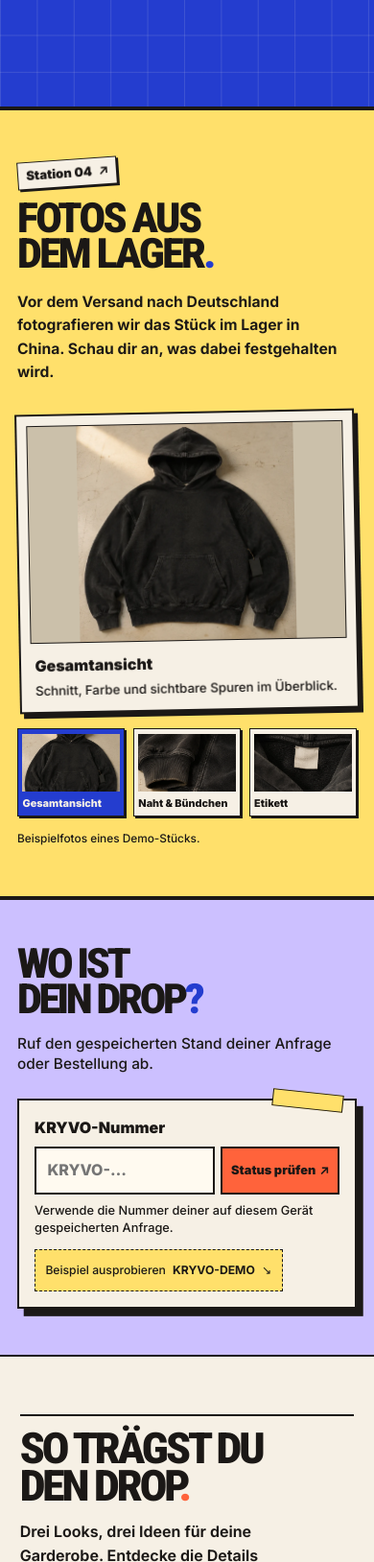
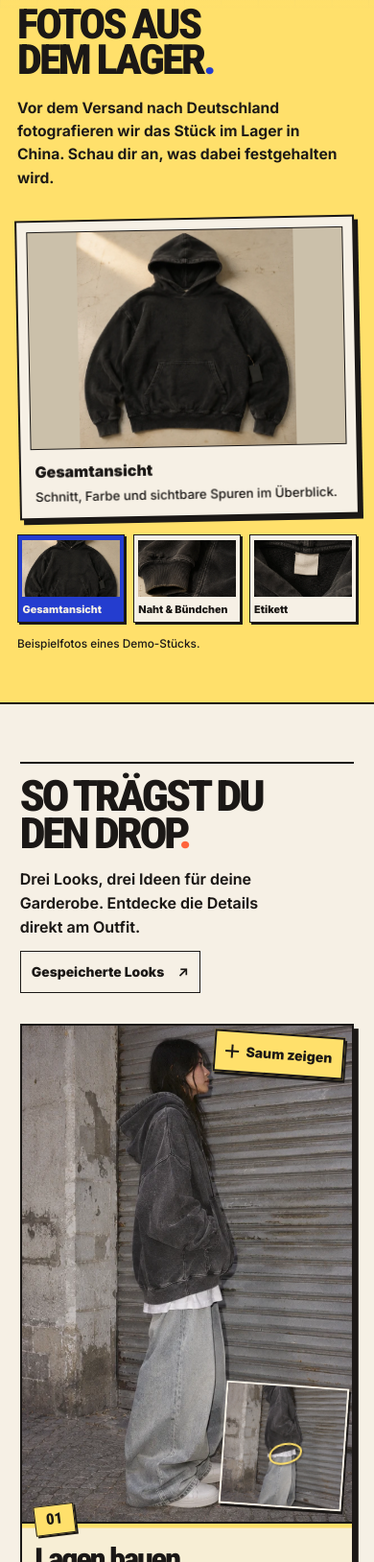
Before and after one commit to FromROMDANan/kryvo, a plain HTML site: page index.html in a window 390 px wide. Shown: the part 4735-6363 px from the top of the page at 96% size. Drawn offline with Linux system fonts and the light colour scheme.

Commit message:
Refine the route exit and mobile styling

```diff
--- a/index.html
+++ b/index.html
@@ -9,19 +9,19 @@
   <link rel="icon" href="assets/favicon.png" type="image/png">
   <link rel="stylesheet" href="assets/fonts.css">
   <link rel="stylesheet" href="site.css?v=2">
-  <link rel="stylesheet" href="route.css?v=6">
+  <link rel="stylesheet" href="route.css?v=7">
   <link rel="stylesheet" href="warehouse.css">
   <link rel="stylesheet" href="tracking.css">
-  <link rel="stylesheet" href="styling.css">
+  <link rel="stylesheet" href="styling.css?v=2">
   <link rel="stylesheet" href="story.css">
   <link rel="stylesheet" href="commerce.css">
   <link rel="stylesheet" href="catalog.css">
   <link rel="stylesheet" href="product.css">
   <script defer src="shop.js"></script>
-  <script defer src="route.js?v=6"></script>
+  <script defer src="route.js?v=7"></script>
   <script defer src="warehouse.js"></script>
   <script defer src="tracking.js"></script>
-  <script defer src="styling.js"></script>
+  <script defer src="styling.js?v=2"></script>
   <script defer src="story.js?v=2"></script>
   <script defer src="product.js"></script>
 </head>
@@ -233,61 +233,6 @@
         <button type="button" data-warehouse-tab="naht" aria-controls="lager-naht" aria-pressed="false"><img src="assets/qc-seam.webp" alt="" width="78" height="78" loading="lazy"><span>Naht &amp; Bündchen</span><b aria-hidden="true">↗</b></button>
         <button type="button" data-warehouse-tab="etikett" aria-controls="lager-etikett" aria-pressed="false"><img src="assets/qc-tag.webp" alt="" width="78" height="78" loading="lazy"><span>Etikett</span><b aria-hidden="true">↗</b></button>
         <span class="warehouse-example">Beispielfotos eines Demo-Stücks.</span>
-      </div>
-    </div>
-  </div>
-</section>
-    <section class="kr-tracking" id="tracking" aria-labelledby="kr-tracking-title" data-tracking>
-  <div class="kr-tracking__inner wrap">
-    <header class="kr-tracking__intro">
-      <h2 id="kr-tracking-title">Wo ist <br>dein Drop<span>?</span></h2>
-      <p>Ruf den gespeicherten Stand deiner Anfrage oder Bestellung ab.</p>
-    </header>
-    <div class="kr-tracking__paper">
-      <form class="kr-tracking__form" data-tracking-form novalidate>
-        <label for="kr-tracking-number">KRYVO-Nummer</label>
-        <div class="kr-tracking__input-row">
-          <input id="kr-tracking-number" name="tracking" placeholder="KRYVO-…" maxlength="40" required autocomplete="off" autocapitalize="characters" spellcheck="false" aria-describedby="kr-tracking-help">
-          <button type="submit" class="kr-tracking__submit">Status prüfen <span aria-hidden="true">↗</span></button>
-        </div>
-        <p id="kr-tracking-help" class="kr-tracking__help">Verwende die Nummer deiner auf diesem Gerät gespeicherten Anfrage.</p>
-        <button type="button" class="kr-tracking__example" data-tracking-example>Beispiel ausprobieren <strong>KRYVO-DEMO</strong> <span aria-hidden="true">↘</span></button>
-        <p class="kr-tracking__message" data-tracking-message role="status" aria-atomic="true"></p>
-      </form>
-      <div class="kr-tracking__result" data-tracking-result aria-label="Sendungsverlauf" hidden>
-        <div class="kr-tracking__summary">
-          <div>
-            <p class="kr-tracking__reference" data-tracking-reference></p>
-            <h3 data-tracking-status></h3>
-          </div>
-          <p class="kr-tracking__note" data-tracking-note></p>
-        </div>
-        <ol class="kr-tracking__steps" aria-label="Etappen">
-          <li data-tracking-stage="received">
-            <span class="kr-tracking__step-title">Anfrage erfasst</span>
-            <time hidden></time>
-          </li>
-          <li data-tracking-stage="preparing">
-            <span class="kr-tracking__step-title">In Vorbereitung</span>
-            <time hidden></time>
-          </li>
-          <li data-tracking-stage="photographed">
-            <span class="kr-tracking__step-title">Im Lager fotografiert</span>
-            <time hidden></time>
-          </li>
-          <li data-tracking-stage="shipping">
-            <span class="kr-tracking__step-title">Unterwegs</span>
-            <time hidden></time>
-          </li>
-          <li data-tracking-stage="arrived">
-            <span class="kr-tracking__step-title">In Deutschland</span>
-            <time hidden></time>
-          </li>
-          <li data-tracking-stage="delivered">
-            <span class="kr-tracking__step-title">Zugestellt</span>
-            <time hidden></time>
-          </li>
-        </ol>
       </div>
     </div>
   </div>
@@ -547,6 +492,61 @@
         </div>
       </div>
     </section>
+    <section class="kr-tracking" id="tracking" aria-labelledby="kr-tracking-title" data-tracking>
+  <div class="kr-tracking__inner wrap">
+    <header class="kr-tracking__intro">
+      <h2 id="kr-tracking-title">Wo ist <br>dein Drop<span>?</span></h2>
+      <p>Ruf den gespeicherten Stand deiner Anfrage oder Bestellung ab.</p>
+    </header>
+    <div class="kr-tracking__paper">
+      <form class="kr-tracking__form" data-tracking-form novalidate>
+        <label for="kr-tracking-number">KRYVO-Nummer</label>
+        <div class="kr-tracking__input-row">
+          <input id="kr-tracking-number" name="tracking" placeholder="KRYVO-…" maxlength="40" required autocomplete="off" autocapitalize="characters" spellcheck="false" aria-describedby="kr-tracking-help">
+          <button type="submit" class="kr-tracking__submit">Status prüfen <span aria-hidden="true">↗</span></button>
+        </div>
+        <p id="kr-tracking-help" class="kr-tracking__help">Verwende die Nummer deiner auf diesem Gerät gespeicherten Anfrage.</p>
+        <button type="button" class="kr-tracking__example" data-tracking-example>Beispiel ausprobieren <strong>KRYVO-DEMO</strong> <span aria-hidden="true">↘</span></button>
+        <p class="kr-tracking__message" data-tracking-message role="status" aria-atomic="true"></p>
+      </form>
+      <div class="kr-tracking__result" data-tracking-result aria-label="Sendungsverlauf" hidden>
+        <div class="kr-tracking__summary">
+          <div>
+            <p class="kr-tracking__reference" data-tracking-reference></p>
+            <h3 data-tracking-status></h3>
+          </div>
+          <p class="kr-tracking__note" data-tracking-note></p>
+        </div>
+        <ol class="kr-tracking__steps" aria-label="Etappen">
+          <li data-tracking-stage="received">
+            <span class="kr-tracking__step-title">Anfrage erfasst</span>
+            <time hidden></time>
+          </li>
+          <li data-tracking-stage="preparing">
+            <span class="kr-tracking__step-title">In Vorbereitung</span>
+            <time hidden></time>
+          </li>
+          <li data-tracking-stage="photographed">
+            <span class="kr-tracking__step-title">Im Lager fotografiert</span>
+            <time hidden></time>
+          </li>
+          <li data-tracking-stage="shipping">
+            <span class="kr-tracking__step-title">Unterwegs</span>
+            <time hidden></time>
+          </li>
+          <li data-tracking-stage="arrived">
+            <span class="kr-tracking__step-title">In Deutschland</span>
+            <time hidden></time>
+          </li>
+          <li data-tracking-stage="delivered">
+            <span class="kr-tracking__step-title">Zugestellt</span>
+            <time hidden></time>
+          </li>
+        </ol>
+      </div>
+    </div>
+  </div>
+</section>
   </main>
   <footer class="footer">
     <div class="wrap footer-inner">
--- a/route.css
+++ b/route.css
@@ -358,6 +358,48 @@
 
 .kr-journey__readout [data-journey-active] { visibility: visible; }
 
+.kr-journey + .warehouse {
+  position: relative;
+  background-image:
+    linear-gradient(to bottom, transparent, var(--yellow) 5rem),
+    linear-gradient(#243dcf22 1px, transparent 1px),
+    linear-gradient(90deg, #243dcf22 1px, transparent 1px);
+  background-size: 100% 100%, 2.4rem 2.4rem, 2.4rem 2.4rem;
+}
+
+.kr-journey + .warehouse::before,
+.kr-journey + .warehouse::after {
+  content: '';
+  position: absolute;
+  pointer-events: none;
+}
+
+.kr-journey + .warehouse::before {
+  top: -2.7rem;
+  left: 50%;
+  width: clamp(2.7rem, 8vw, 5.5rem);
+  height: 2.45rem;
+  border-top: 3px dotted var(--yellow);
+  border-left: 3px dotted var(--yellow);
+  border-top-left-radius: .9rem;
+}
+
+.kr-journey + .warehouse::after {
+  top: -.95rem;
+  left: 50%;
+  z-index: 1;
+  width: 2.55rem;
+  height: 1.85rem;
+  border: 2px solid var(--ink);
+  border-radius: .16rem;
+  background:
+    repeating-linear-gradient(90deg, var(--ink) 0 1px, transparent 1px 2px) 91% 79% / .52rem .33rem no-repeat,
+    linear-gradient(90deg, transparent 35%, var(--yellow) 35% 57%, transparent 57%),
+    var(--paper);
+  box-shadow: 2px 3px var(--ink);
+  transform: translateX(-50%) rotate(-8deg);
+}
+
 @media (max-width: 47rem) {
   .kr-journey__heading { align-items: center; gap: .55rem 1rem; }
   .kr-journey__heading h2 { font-size: clamp(1.9rem, 6vw, 3.9rem); }
@@ -391,6 +433,7 @@
 
   .kr-journey__handoff::before { border-bottom-style: dotted; }
   .kr-journey__handoff::after { width: var(--journey-handoff, 0%); }
+  .kr-journey + .warehouse .warehouse-inner { padding-block-start: clamp(2.15rem, 6vw, 3.2rem); }
 }
 
 @media (max-width: 35rem) {
--- a/route.js
+++ b/route.js
@@ -5,15 +5,16 @@
   const panels = [...route.querySelectorAll('.kr-journey__panel')];
   const panelIds = panels.map((panel) => panel.id);
   const links = [...route.querySelectorAll('[data-journey-step]')];
+  const stage = route.querySelector('.kr-journey__stage');
   const frame = route.querySelector('.kr-journey__frame');
   const readout = route.querySelector('[data-journey-readout]');
   const pathGroup = route.querySelector('.kr-journey__path g');
   const pageHeader = document.querySelector('.header, .site-header');
   const motion = window.matchMedia('(prefers-reduced-motion: no-preference)');
+  const mobile = window.matchMedia('(max-width: 47rem)');
   const lastStep = panels.length - 1;
   const handoff = 3;
   const leadIn = .42;
-  const leadOut = .42;
   const layoutColumns = [0, 1, 2, 3, 3, 2, 1, 0];
   const layoutStagger = [-.32, .48, -.38, .4, -.34, .48, -.4, .32];
 
@@ -191,6 +192,7 @@
 
     // Browser controls can resize the viewport without moving the reader to another stop.
     stepDistance = Math.max(410, Math.min(540, window.innerWidth * .72));
+    const leadOut = mobile.matches ? .18 : .42;
     route.style.setProperty('--journey-top', `${headerHeight}px`);
     route.style.setProperty('--journey-pin', `${available}px`);
     route.style.setProperty('--journey-runway', `${stepDistance * (leadIn + lastStep + leadOut)}px`);
@@ -198,6 +200,11 @@
     positionAnchors();
     const { clientWidth: width, clientHeight: height } = frame;
     if (!camera || width !== camera.width || height !== camera.height) setCameraGeometry(width, height);
+    if (mobile.matches && readout) {
+      const padding = Number.parseFloat(getComputedStyle(stage).paddingBlockEnd);
+      const sceneHeight = Math.ceil(readout.offsetTop + readout.offsetHeight + padding + 1);
+      route.style.setProperty('--journey-pin', `${Math.min(available, sceneHeight)}px`);
+    }
     previousDistance = NaN;
     schedule();
   }
--- a/styling.css
+++ b/styling.css
@@ -261,28 +261,66 @@
 }
 
 @media (max-width: 759px) {
+  .ks-styling::before {
+    content: '';
+    position: fixed;
+    inset: 0 auto auto 0;
+    width: 0;
+    height: 100vh;
+    height: 100svh;
+    visibility: hidden;
+    pointer-events: none;
+  }
   .ks-styling__intro { display: block; }
   .ks-styling__intro p { margin-top: 1rem; }
-  .ks-styling__looks { grid-template-columns: minmax(0, 1fr); row-gap: 2.6rem; }
-  .ks-look__photo { aspect-ratio: 2/3; max-height: 69svh; }
+  .ks-styling__looks { grid-template-columns: minmax(0, 1fr); row-gap: clamp(1.9rem, 6vw, 3.6rem); }
+  .ks-look {
+    border: 2px solid var(--ink);
+    background: var(--paper);
+    background: color-mix(in srgb, var(--ks-highlight) 13%, var(--paper));
+    box-shadow: .3rem .32rem var(--ink);
+  }
+  .ks-look__photo { max-height: 69svh; border: 0; box-shadow: none; }
   .ks-look__detail {
-    display: block; position: absolute; right: .5rem; bottom: .55rem;
+    display: block; position: absolute; right: .5rem; bottom: .95rem;
     width: 37%; aspect-ratio: 1; border: 2px solid var(--paper);
     box-shadow: 2px 3px var(--ink); rotate: 4deg;
   }
-  .ks-look__note { padding-top: 1.05rem; }
+  .ks-look__note {
+    padding: 1.38rem clamp(.85rem, 3.1vw, 1.45rem) .38rem;
+    border-top: 2px solid var(--ink);
+    box-shadow: inset 0 .28rem var(--ks-highlight);
+  }
+  .ks-look__number {
+    position: absolute;
+    z-index: 1;
+    top: 0;
+    translate: 0 -63%;
+    margin: 0;
+  }
   .ks-look__note h3 { font-size: clamp(2rem, 8vw, 3.1rem); }
-  @supports (animation-timeline: view()) {
-    @media (prefers-reduced-motion: no-preference) {
-      .ks-look__detail { animation: ks-inset-in linear both; animation-timeline: view(); animation-range: entry 0% cover 33%; }
-      .ks-look__marker { animation: ks-marker-in linear both; animation-timeline: view(); animation-range: entry 5% cover 42%; }
-    }
-  }
+  .ks-look__note p { max-width: 39ch; }
 }
 
-@keyframes ks-inset-in {
-  from { opacity: 0; transform: translateY(1.5rem) rotate(-15deg) scale(.83); }
-  to { opacity: 1; transform: scale(1); }
+@media (max-width: 759px) and (prefers-reduced-motion: no-preference) {
+  .ks-styling[data-look-motion] .ks-look__fit {
+    transform-origin: center;
+    transform: translateY(calc((1 - var(--ks-photo-reveal, 1)) * .95rem))
+      scale(calc(1 + (1 - var(--ks-photo-reveal, 1)) * .09));
+  }
+  .ks-styling[data-look-motion] .ks-look__detail {
+    --ks-inset-progress: var(--ks-detail-reveal, 1);
+    transform: translateY(calc((1 - var(--ks-inset-progress)) * 1.7rem))
+      rotate(calc((1 - var(--ks-inset-progress)) * -11deg))
+      scale(calc(.84 + var(--ks-inset-progress) * .16));
+    opacity: calc(.35 + var(--ks-inset-progress) * .65);
+  }
+  .ks-styling[data-look-motion] .ks-look__marker {
+    clip-path: inset(-150% calc(100% - var(--ks-inset-progress) * 250%) -150% -150%);
+  }
+  .ks-styling[data-look-motion] .ks-look:has(.ks-look__outfit[open]) .ks-look__detail {
+    --ks-inset-progress: 1;
+  }
 }
 
 .ks-styling__entry { display: grid; gap: .7rem; justify-items: start; }
--- a/styling.js
+++ b/styling.js
@@ -6,13 +6,16 @@
   const stage = section.querySelector('[data-styling-stage]');
   const nav = section.querySelector('[data-styling-nav]');
   const looks = [...section.querySelectorAll('[data-styling-look]')];
+  const photos = looks.map(look => look.querySelector('.ks-look__photo'));
   const buttons = [...nav.querySelectorAll('[data-styling-jump]')];
   const motion = window.matchMedia('(min-width: 760px) and (min-height: 645px) and (prefers-reduced-motion: no-preference)');
+  const compactMotion = window.matchMedia('(max-width: 759px) and (prefers-reduced-motion: no-preference)');
   const header = document.querySelector('.header');
   const clamp = value => Math.max(0, Math.min(1, value));
   let queued = false;
   let previous = -1;
   let stickyTop = 0;
+  let compactHeight = 0;
 
   looks.forEach(look => {
     const hotspot = look.querySelector('[data-styling-hotspot]');
@@ -26,8 +29,27 @@
     outfit.addEventListener('toggle', () => hotspot.setAttribute('aria-expanded', String(outfit.open)));
   });
 
+  function updateCompact() {
+    const bounds = section.getBoundingClientRect();
+    if (bounds.top > compactHeight || bounds.bottom <= 0) return;
+
+    // Measure the stationary frames before updating any of their artwork.
+    const frames = photos.map(photo => photo.getBoundingClientRect());
+    frames.forEach(({ top, height }, index) => {
+      const photo = clamp((compactHeight * .95 - top) / (compactHeight * .78));
+      const detail = clamp((compactHeight * .94 - top - height * .56) / (compactHeight * .49));
+      const look = looks[index];
+      look.style.setProperty('--ks-photo-reveal', (1 - (1 - photo) ** 1.6).toFixed(3));
+      look.style.setProperty('--ks-detail-reveal', (1 - (1 - detail) ** 1.6).toFixed(3));
+    });
+  }
+
   function update() {
     queued = false;
+    if (compactMotion.matches) {
+      updateCompact();
+      return;
+    }
     if (!motion.matches) return;
 
     const distance = Math.max(1, runway.clientHeight - stage.offsetHeight);
@@ -53,7 +75,7 @@
   }
 
   function schedule() {
-    if (queued || !motion.matches) return;
+    if (queued || (!motion.matches && !compactMotion.matches)) return;
     queued = true;
     window.requestAnimationFrame(update);
   }
@@ -62,11 +84,15 @@
     stickyTop = (header?.getBoundingClientRect().height || 0) + 12;
     section.style.setProperty('--ks-sticky-top', `${stickyTop}px`);
     section.toggleAttribute('data-enhanced', motion.matches);
+    section.toggleAttribute('data-look-motion', compactMotion.matches);
     nav.hidden = !motion.matches;
     previous = -1;
 
-    if (motion.matches) schedule();
-    else looks.forEach(look => look.removeAttribute('aria-hidden'));
+    if (!motion.matches) looks.forEach(look => look.removeAttribute('aria-hidden'));
+    if (compactMotion.matches) {
+      compactHeight = Number.parseFloat(getComputedStyle(section, '::before').height) || window.innerHeight;
+    }
+    schedule();
   }
 
   nav.addEventListener('click', event => {
@@ -81,6 +107,7 @@
   window.addEventListener('scroll', schedule, { passive: true });
   window.addEventListener('resize', syncLayout);
   motion.addEventListener('change', syncLayout);
+  compactMotion.addEventListener('change', syncLayout);
   if (header && 'ResizeObserver' in window) new ResizeObserver(syncLayout).observe(header);
   syncLayout();
 })();
```
